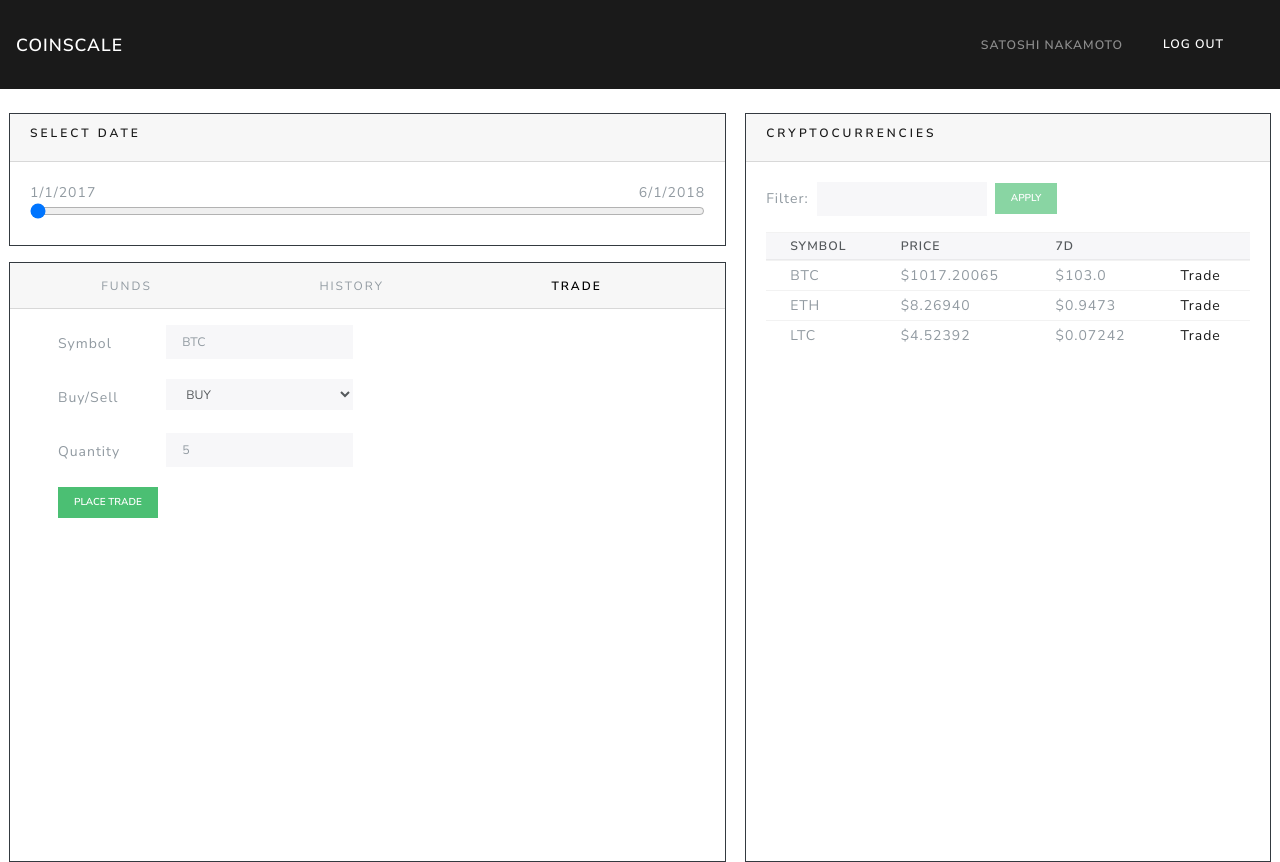
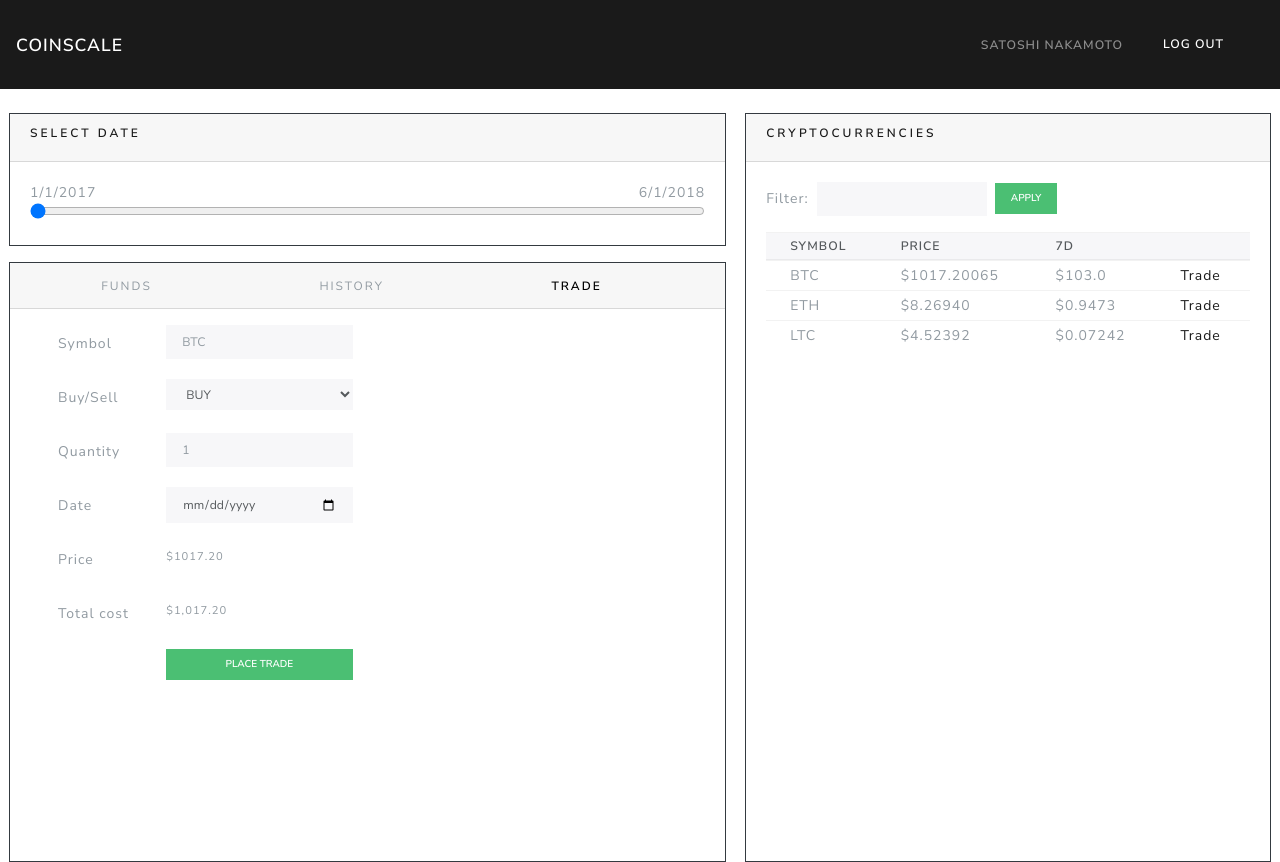
Before and after one commit to thomahau/coinscale-client, a React (Create React App) app: page /dashboard/trade in a window 1280 px wide. Built offline with nearby package versions, Linux system fonts and the light colour scheme.

Commit message:
trade form

```diff
--- a/src/components/Filter.js
+++ b/src/components/Filter.js
@@ -6,7 +6,7 @@ const Filter = () => (
     <FormGroup>
       <Label className="mr-lg-2">Filter:</Label>
       <Input type="text" size="sm" className="mr-md-2" />
-      <Button color="success" size="sm" disabled>
+      <Button color="success" size="sm">
         Apply
       </Button>
     </FormGroup>
--- a/src/containers/TradeContainer.js
+++ b/src/containers/TradeContainer.js
@@ -27,12 +27,36 @@ const TradeContainer = () => (
         Quantity
       </Label>
       <Col sm={4}>
-        <Input type="number" name="quantity" id="quantity" placeholder="5" size="sm" />
+        <Input type="number" name="quantity" id="quantity" placeholder="1" size="sm" />
       </Col>
     </FormGroup>
     <FormGroup row>
+      <Label for="date" sm={2}>
+        Date
+      </Label>
       <Col sm={4}>
-        <Button color="success" size="sm">
+        <Input type="date" name="date" id="date" size="sm" />
+      </Col>
+    </FormGroup>
+    <FormGroup row>
+      <Label for="price" sm={2}>
+        Price
+      </Label>
+      <Col sm={4}>
+        <FormText className="mt-2">$1017.20</FormText>
+      </Col>
+    </FormGroup>
+    <FormGroup row>
+      <Label for="cost" sm={2}>
+        Total cost
+      </Label>
+      <Col sm={4}>
+        <FormText className="mt-2">$1,017.20</FormText>
+      </Col>
+    </FormGroup>
+    <FormGroup row>
+      <Col sm={{ size: 4, offset: 2 }}>
+        <Button color="success" size="sm" style={{ width: '100%' }}>
           Place trade
         </Button>
       </Col>
```
